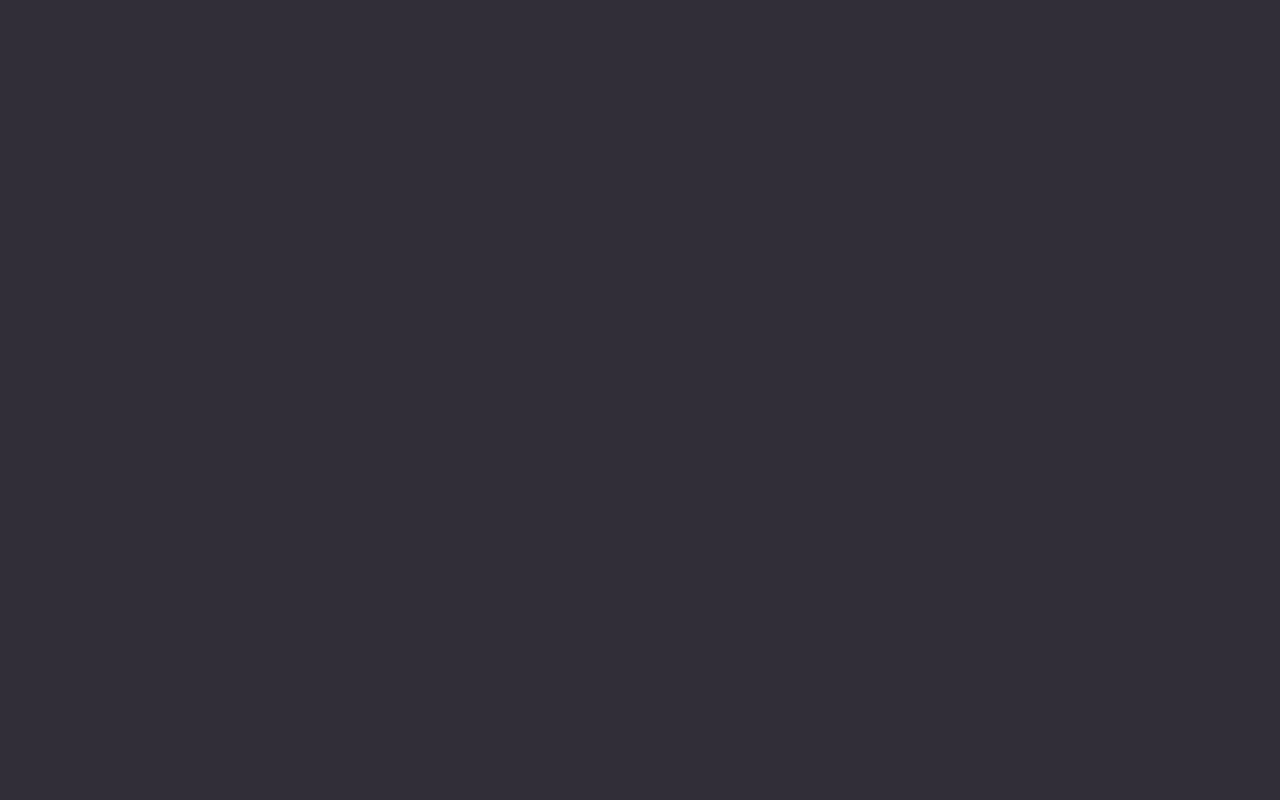
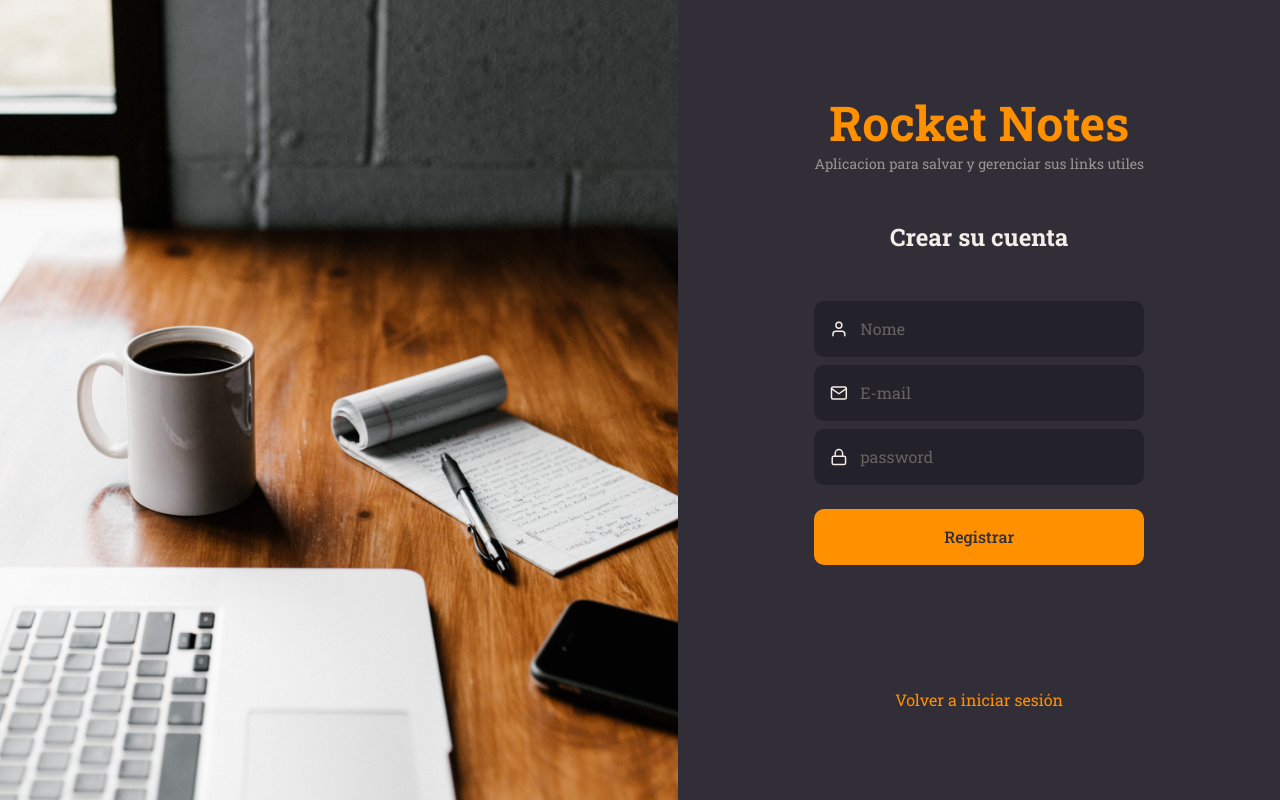
Before and after one commit to SuelenGalhardo/start_react_node, a React (Vite) app: page /register in a window 1280 px wide. Before the commit this address had no page. Built offline with nearby package versions, Linux system fonts and the light colour scheme.

Commit message:
added  user registration features

```diff
--- a/package.json
+++ b/package.json
@@ -10,6 +10,7 @@
     "preview": "vite preview"
   },
   "dependencies": {
+    "axios": "^1.6.8",
     "react": "^18.2.0",
     "react-dom": "^18.2.0",
     "react-icons": "^5.1.0",
--- a/src/pages/SignUp.jsx
+++ b/src/pages/SignUp.jsx
@@ -1,11 +1,43 @@
+import { useState } from "react";
 import "../styles/App.scss";
 import "../styles/layout/SignUp.scss";
-import { Link } from "react-router-dom";
+import { Link, useNavigate } from "react-router-dom";
+import { api } from "../services/api";
 import { Input } from "../components/Input";
 import { Button } from "../components/Button";
 import { FiMail, FiLock, FiUser } from "react-icons/fi";
 
 export function SignUp() {
+  const [name, setName] = useState("");
+  const [email, setEmail] = useState("");
+  const [password, setPassword] = useState("");
+
+  const navigate = useNavigate();
+
+  function handleSignUp(){
+    //console.log(name, email, password);
+    // (name === "" || email === "" || password === "") return para function parar aqui
+    if(!name ||!email ||!password ){
+     return alert("Todos los campos son obligatorios");
+  }
+  api.post("/users", {name, email, password})
+  .then(()=> {
+    alert("Usuario creado con exito");
+    navigate("/");
+   })
+
+    .catch(error => {
+      if(error.response){
+        alert(error.response.data.message);
+
+      } else {
+      alert("Ocurrio un error al crear el usuario");
+    }
+  });
+}
+
+
+
   return (
     <>
     <div className="SignUp">
@@ -19,11 +51,11 @@ export function SignUp() {
         <h2 className="SignUp__titleTwo"> Crear su cuenta  </h2>
 
 
-        <Input placeholder="Nome" type="text" icon={FiUser} />
-        <Input placeholder="E-mail" type="text" icon={FiMail} />
-        <Input placeholder="password" type="text" icon={FiLock} />
+        <Input placeholder="Nome" type="text" icon={FiUser} onChange={e => setName(e.target.value)}/>
+        <Input placeholder="E-mail" type="text" icon={FiMail} onChange={e => setEmail(e.target.value)} />
+        <Input placeholder="password" type="text" icon={FiLock} onChange={e => setPassword(e.target.value)}/>
 
-        <Button title="Registrar" />
+        <Button title="Registrar" onClick={handleSignUp}/>
         <Link to="/"  className="SignUp__createCont">
         Volver a iniciar sesión
         </Link>
--- a/src/routes/index.jsx
+++ b/src/routes/index.jsx
@@ -6,7 +6,7 @@ import { AuthRoutes } from "./auth.routes";
 export function Routes() {
   return (
     <BrowserRouter>
-      <AppRoutes />
+      <AuthRoutes />
     </BrowserRouter>
   )
 }
--- /dev/null
+++ b/src/services/api.js
@@ -0,0 +1,7 @@
+import axios from "axios";
+
+export const api = axios.create({
+    baseURL: 'http://localhost:3333'
+});
+
+//api.get("/users/:id")
```
Also changed, not shown: 1 other file (tests, documents, lock files or other folders).
